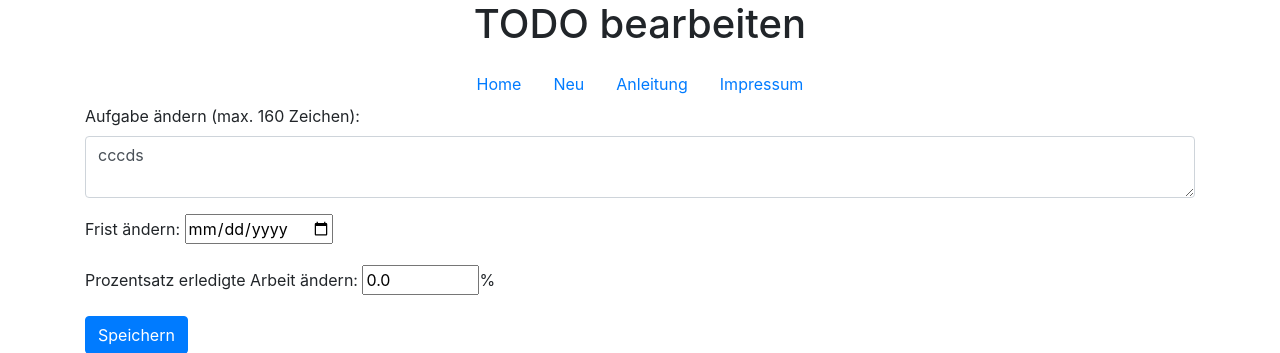
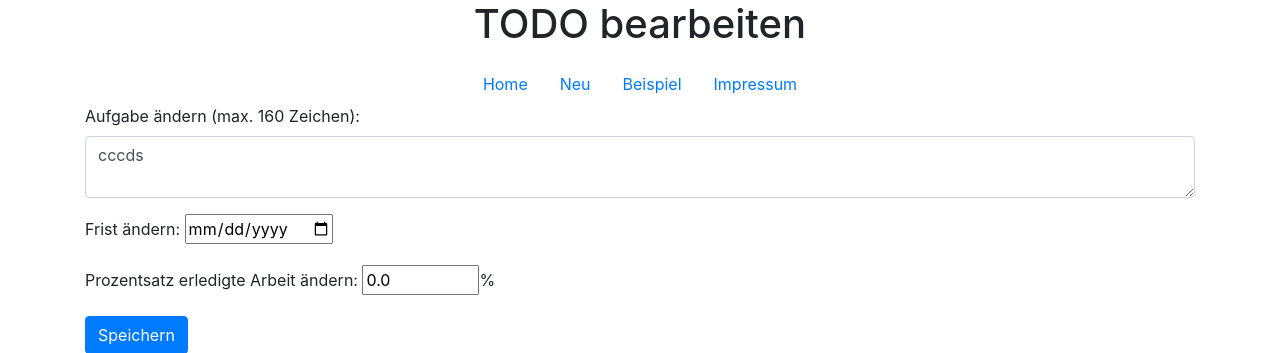
Before and after one commit to henning999/aufgabe2, a Django app: page /tasks/10/bearbeiten in a window 1280 px wide. Shown: the top 353 px of the page. Run offline with Django 3.2, Linux system fonts and the light colour scheme; data comes from the database, SQL or seed files in the repository; some libraries are stand-ins or nearby versions.

Commit message:
kleine bugs

```diff
--- a/mytodo/tasks/templates/tasks/bearbeiten.html
+++ b/mytodo/tasks/templates/tasks/bearbeiten.html
@@ -17,16 +17,16 @@
         <p class="text-center"></p>
         <ul class="nav justify-content-center">
             <li class="nav-item">
-                <a class="nav-link" href="index.html">Home</a>
+                <a class="nav-link" href="{% url 'index' %}">Home</a>
             </li>
             <li class="nav-item">
-                <a class="nav-link" href="neuesToDo.html">Neu</a>
+                <a class="nav-link" href="{% url 'newtodo' %}">Neu</a>
             </li>
             <li class="nav-item">
-                <a class="nav-link" href="TODOaendern.html">Anleitung</a>
+                <a class="nav-link" href="{% url 'beispiel' %}">Beispiel</a>
             </li>
             <li class="nav-item">
-                <a class="nav-link " href="impressum.html">Impressum</a>
+                <a class="nav-link " href="{% url 'impressum'%}">Impressum</a>
             </li>
         </ul>
 	</div>
--- a/mytodo/tasks/templates/tasks/impressum.html
+++ b/mytodo/tasks/templates/tasks/impressum.html
@@ -24,7 +24,7 @@
             <a class="nav-link" href="{% url 'newtodo' %}">Neu</a>
         </li>
         <li class="nav-item">
-            <a class="nav-link" href="{% url 'beispiel' %}">Bearbeitung</a>
+            <a class="nav-link" href="{% url 'beispiel' %}">Beispiel</a>
         </li>
         <li class="nav-item">
             <a class="nav-link disabled" href="#">Impressum</a>
--- a/mytodo/tasks/views.py
+++ b/mytodo/tasks/views.py
@@ -25,7 +25,8 @@ def savenewtodo(request):
         description=description,
         deadline=deadline
     )
-    return HttpResponse("Speichern war erfolgreich.")
+    context = {}
+    return render(request, 'tasks/save.html', context)
 
 
 def loeschen(request):
```
Also changed, not shown: mytodo/tasks/templates/tasks/beispiel.html (+4 -4 lines), mytodo/tasks/templates/tasks/foto1.png (added).
